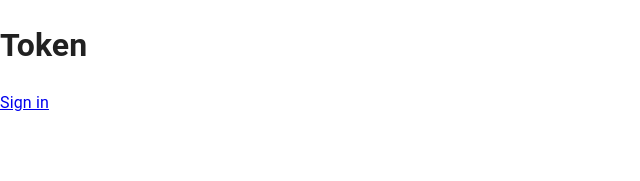
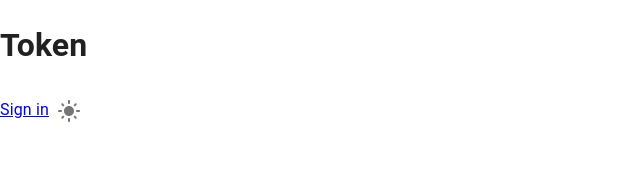
Before and after one commit to CBroaders12/recital-client, a React (Create React App) app: page / in a window 1280 px wide. Shown: the top 181 px of the page, without its empty margins (0-640 px from the left). Built offline with nearby package versions, Linux system fonts and the light colour scheme.

Commit message:
theme toggling

```diff
--- a/src/App.jsx
+++ b/src/App.jsx
@@ -6,17 +6,28 @@ import Landing from './components/Landing/Landing';
 import Login from './components/auth/Login';
 import Register from './components/auth/Register';
 
-// const darkTheme = createTheme({
-//   palette: {
-//     mode: 'dark',
-//   },
-// });
+const darkTheme = createTheme({
+  palette: {
+    mode: 'dark',
+  },
+});
 
 const lightTheme = createTheme();
 
 function App() {
   const [token, setToken] = useState(localStorage.getItem('token') || null);
   const [baseUrl] = useState('http://localhost:4200/api/v1');
+  const [displayDarkTheme, setDisplayDarkTheme] = useState(false);
+  const [currentTheme, setCurrentTheme] = useState(lightTheme);
+
+  const toggleTheme = () => {
+    if (displayDarkTheme) {
+      setCurrentTheme(lightTheme);
+    } else {
+      setCurrentTheme(darkTheme);
+    }
+    setDisplayDarkTheme(!displayDarkTheme);
+  };
 
   const updateToken = (newToken) => {
     setToken(newToken);
@@ -26,10 +37,14 @@ function App() {
   return (
     <Router>
       <CssBaseline />
-      <ThemeProvider theme={lightTheme}>
+      <ThemeProvider theme={currentTheme}>
         <Switch>
           <Route path='/' exact>
-            <Landing token={token} />
+            <Landing
+              token={token}
+              toggleTheme={toggleTheme}
+              isDark={displayDarkTheme}
+            />
           </Route>
           <Route path='/login' exact>
             <Login updateToken={updateToken} url={baseUrl} token={token} />
--- a/src/components/Landing/Landing.jsx
+++ b/src/components/Landing/Landing.jsx
@@ -1,12 +1,16 @@
 import React from 'react';
-
 import { Link } from 'react-router-dom';
+import { IconButton } from '@mui/material';
+import { DarkMode, LightMode } from '@mui/icons-material';
 
 const Landing = (props) => {
   return (
     <div className='App'>
       <h1>Token</h1>
       <Link to='/login'>Sign in</Link>
+      <IconButton onClick={props.toggleTheme}>
+        {props.isDark ? <DarkMode color='primary' /> : <LightMode />}
+      </IconButton>
     </div>
   );
 };
```
